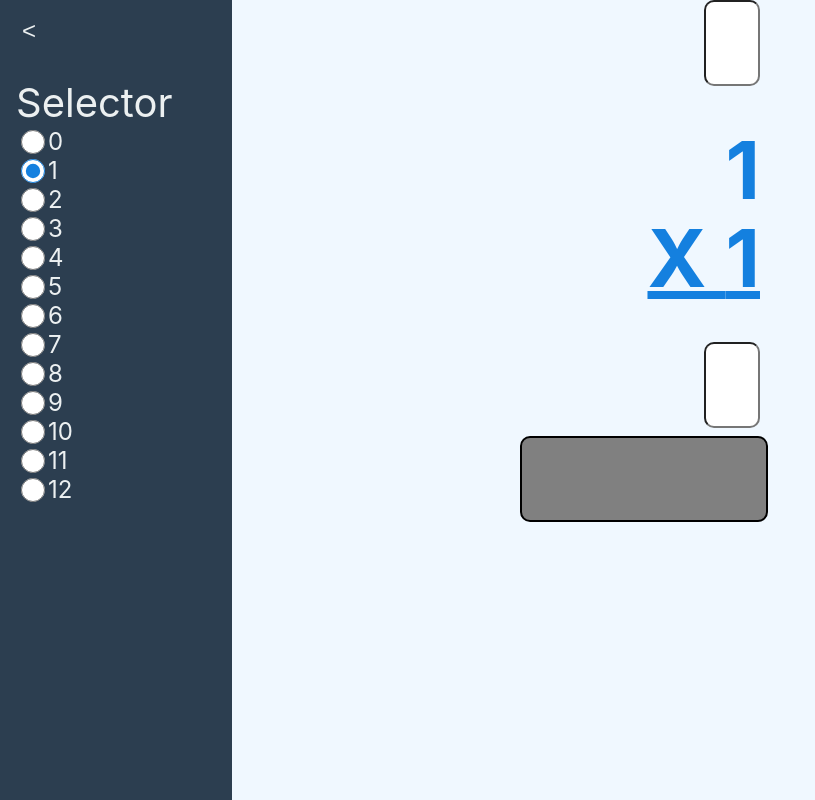
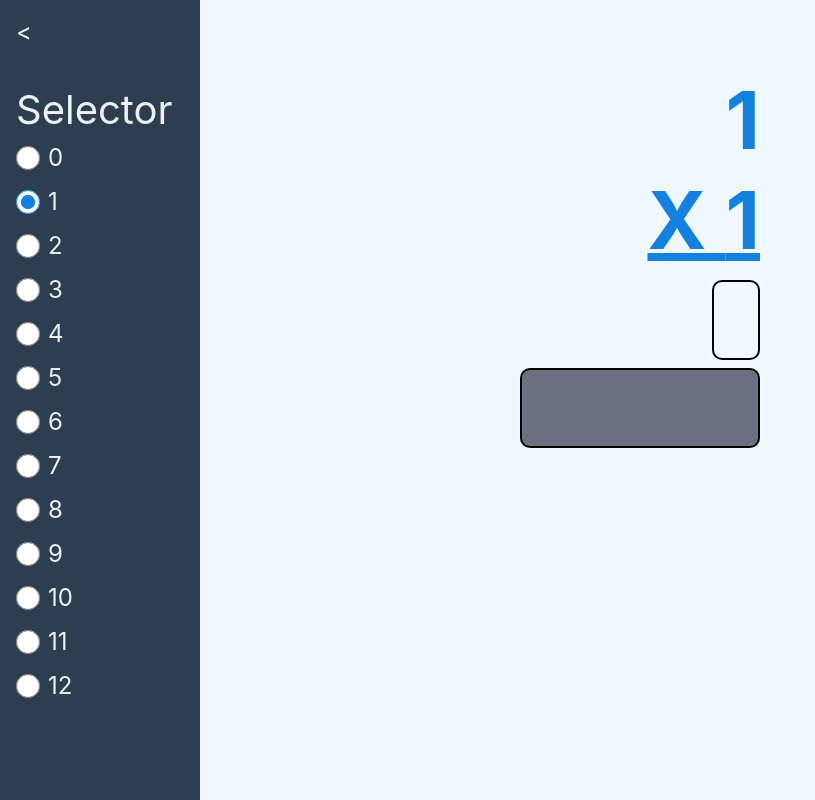
Before and after one commit to SamuelHWhite01/MathCrow, a React (Vite) app: page / in a window 1280 px wide. Shown: the whole page, without its empty margins (0-815 px from the left). Built offline with nearby package versions, Linux system fonts and the light colour scheme.

Commit message:
Finished tailwind integration and added carry box

```diff
--- a/src/App.css
+++ b/src/App.css
@@ -1,17 +1,10 @@
-.factor-box {
-    text-align: right;
-    font-size: 10vh;
-    font-weight: bold;
-    color: rgb(20, 128, 223);
-    width: 30vh;
-    line-height: 1vh;
-    margin: auto;
-}
+@import "tailwindcss";
 .factor-input {
     height: 10vh;
     font-size: 10vh;
     width: 30vh;
     border-radius: 10px;
+    border-width: 2px;
 }
 input[type='number']::-webkit-outer-spin-button,
 input[type='number']::-webkit-inner-spin-button {
@@ -22,100 +15,14 @@ body {
     background-color: aliceblue;
 }
 
-.side-menu {
-    position: fixed;
-    top: 0;
-    left: 0;
-    height: 100%;
-    background-color: #2c3e50;
-    color: #ecf0f1;
-    overflow-x: hidden;
-    transition: width 0.3s ease;
-    padding: 1rem;
-}
-
-.side-menu.open {
-    width: 200px;
-}
-
-.side-menu.collapsed {
-    width: 50px;
-}
-
-.side-menu nav ul {
-    list-style: none;
-    padding: 0;
-}
-
-.side-menu nav ul li {
-    margin: 1rem 0;
-}
-
-.side-menu nav ul li a {
-    color: inherit;
-    text-decoration: none;
-}
-
-.toggle-button {
-    background: none;
-    border: none;
-    color: inherit;
-    font-size: 1.5rem;
-    cursor: pointer;
-    outline: none;
-    margin-bottom: 1rem;
-}
-
-.level-selector {
-    display: flex;
-    flex-direction: column;
-}
-.level-selector-group {
-    display: flex;
-}
-
-.level-selector-button {
-    margin-bottom: auto;
-    display: flex;
-    height: 3vh;
-    width: 3vh;
-    accent-color: rgb(20, 128, 223);
-}
-
-.level-selector-label {
-    font-size: 3vh;
-}
-.level-selector-title {
-    font-size: 5vh;
-}
-
-.product-bar {
-    display: flex;
-    flex-direction: column; /* Stack rows vertically */
-    gap: 8px; /* Space between rows */
-}
-
-.product-bar-row {
-    display: flex;
-    flex-direction: row; /* Arrange inputs in a horizontal row */
-    gap: 8px; /* Space between inputs */
-    justify-content: right;
-}
-
 .product-bar-cell {
     width: 6vh;
     height: 10vh;
-    font-size: 10vh;
+    font-size: 8vh;
+    line-height: 10vh;
+    border-radius: 10px;
+    border-width: 2px;
     text-align: center;
-    border-radius: 10px;
+    padding: 0;
+    box-sizing: border-box;
 }
-
-.product-bar-cell.locked-input {
-    border: 2px solid rgb(0, 0, 0);
-    background-color: rgb(128, 128, 128);
-}
-
-.factor-input.locked-input {
-    border: 2px solid rgb(0, 0, 0);
-    background-color: rgb(128, 128, 128);
-}
--- a/src/components/CarryBar.tsx
+++ b/src/components/CarryBar.tsx
@@ -1,18 +1,32 @@
 import { useEffect, useRef, useState, useMemo } from 'react';
 import { useFactorsContext } from '../context/FactorsContext';
-import Carry from '../types/Carry';
 const CarryBar: React.FC = () => {
     const { setFactors, factors } = useFactorsContext();
     const productBarLength = useMemo(() => factors.product.toString().length, [factors.product]);
     const [carryInput, setCarryInput] = useState<(number | '')[]>(() =>
-        Array.from({ length: productBarLength })
+        Array.from({ length: productBarLength },() => '')
     );
+
+
+
+    useEffect(() => {
+        if(factors.numCorrect % productBarLength === 0) // when a row is complete, clear out the carry
+        setCarryInput(
+            Array.from({ length: productBarLength },() => '')
+        );
+    }, [factors.numCorrect, productBarLength]);
+
+
     const showCarry = (i: number) => {
-        if (factors.carryList.length === 0) {
-            //if there are no carries, then never display anything
+        if(carryInput[i] != '')
+        {
+            return true;
+        }
+        const nextCarry = factors.NextCarry()
+        if(nextCarry === undefined) // if there is not a next carry
+        {
             return false;
         }
-        const nextCarry: Carry = factors.carryList[factors.numCarry];
         if (nextCarry.place !== i) {
             // if the next carry is not at the given value column, then dont display it
             return false;
@@ -24,16 +38,36 @@ const CarryBar: React.FC = () => {
         return true;
     };
 
-    const handleChange = (event: React.ChangeEvent<HTMLInputElement>) => {};
+    const handleChange = (event: React.ChangeEvent<HTMLInputElement>, index: number) => {
+
+        let value: number | '' = ''; // scrape the input to make it into the correct type to be put into gridInput
+        if (event.target.value !== '') {
+            value = Number(event.target.value);
+        }
+        const newGrid = [...carryInput];
+        newGrid[index] = value;
+        setCarryInput(newGrid)
+        const nextCarry = factors.NextCarry();
+        if(nextCarry == undefined)
+        {
+            return
+        }
+        if(value === nextCarry.value) // if the new value is the correct one
+        {
+            factors.CorrectCarry();
+            setFactors(factors.Clone());
+        }
+
+    };
     return (
-        <div className="product-bar-row">
+        <div>
             {carryInput.map((val, i) => (
                 <input
-                    className="product-bar-cell"
+                    className={`product-bar-cell ${!showCarry(i) ? 'invisible' : ''} `}
                     type="number"
                     value={carryInput[i]}
                     key={i}
-                    onChange={(e) => handleChange(e)}
+                    onChange={(e) => handleChange(e, i)}
                 />
             ))}
         </div>
--- a/src/components/FactorBox.tsx
+++ b/src/components/FactorBox.tsx
@@ -4,19 +4,19 @@ import CarryBar from './CarryBar';
 const FactorBox: React.FC = () => {
     const { factors } = useFactorsContext();
     return (
-        <div className="factor-box">
+        <div className="h-[80vh] m-auto flex flex-col items-end w-[30vh]">
             <CarryBar />
-            <p>
+            <div className='leading-none text-[10vh] font-bold text-[rgb(20,128,223)]'>
                 {factors.factor1
                     .toString()
                     .split('')
                     .map((letter, index) => (
                         <span key={index}>{letter}</span>
                     ))}
-            </p>
-            <p>
+            </div>
+            <div className='text-[10vh] font-bold text-[rgb(20,128,223)]'>
                 <u>X {factors.factor2}</u>
-            </p>
+            </div>
             <ProductBar />
         </div>
     );
--- a/src/components/LevelSelector.tsx
+++ b/src/components/LevelSelector.tsx
@@ -1,5 +1,6 @@
 import React, { useState, useEffect } from 'react';
 import { useFactorsContext } from '../context/FactorsContext';
+
 const LevelSelector: React.FC = () => {
     const options = [0, 1, 2, 3, 4, 5, 6, 7, 8, 9, 10, 11, 12];
     const [selected, setSelected] = useState<number>(0);
@@ -16,19 +17,22 @@ const LevelSelector: React.FC = () => {
     };
 
     return (
-        <div className="level-selector">
-            <div className=" level-selector-title">Selector</div>
+        <div className="flex flex-col">
+            <div className="text-[5vh]">Selector</div>
             {options.map((option) => (
-                <label key={option} className="level-selector-group">
+                <label
+                    key={option}
+                    className="flex items-center mb-2"
+                >
                     <input
                         type="radio"
                         name="options"
-                        className="level-selector-button"
+                        className="h-[3vh] w-[3vh] accent-[rgb(20,128,223)] mr-2 cursor-pointer"
                         value={option}
                         checked={selected === option}
                         onChange={handleChange}
                     />
-                    <div className="level-selector-label">{option}</div>
+                    <div className="text-[3vh]">{option}</div>
                 </label>
             ))}
         </div>
--- a/src/components/ProductBar.tsx
+++ b/src/components/ProductBar.tsx
@@ -23,7 +23,8 @@ const ProductBar: React.FC = () => {
             // if the entire grid has been aswered correctly
             setGridComplete(true); // allow the final product box to be entered
         }
-        if (factors.carryList?.[factors.numCarry]?.order ?? -1 === factors.numCorrect) {
+        if ((factors.carryList?.[factors.numCarry]?.order ?? -1) === factors.numCorrect) {
+            console.log(factors.carryList[factors.numCarry].order, factors.numCorrect);
             setActiveCarry(true);
         } else {
             setActiveCarry(false);
@@ -148,16 +149,15 @@ const ProductBar: React.FC = () => {
     };
 
     return (
-        <div className="product-bar">
+        <div className="h-auto flex flex-col gap-2">
             {gridInput.map((row, i) => (
-                <div className="product-bar-row" key={i}>
+                <div className="h-auto flex flex-row gap-2 justify-end" key={i}>
                     {row.map((val, j) => (
                         <input
-                            className={`product-bar-cell ${isLocked(i, j) ? 'locked-input' : ''}`}
+                            className={` product-bar-cell ${isLocked(i,j) ? 'bg-gray-500' : ''}`}
                             type="number"
-                            //placeholder = {factors.productGrid[i][j].toString()}
                             value={gridInput[i]?.[j] ?? ''}
-                            readOnly={isLocked(i, j)}
+                            //readOnly={isLocked(i, j)}
                             key={`${i}-${j}`}
                             onChange={(e) => handleChange(e, i, j)}
                         />
@@ -165,7 +165,7 @@ const ProductBar: React.FC = () => {
                 </div>
             ))}
             <input
-                className={`factor-input ${!gridComplete ? 'locked-input' : ''}`}
+                className={`factor-input ${!gridComplete ? 'bg-gray-500' : ''}`}
                 type="number"
                 onChange={handleSumChange}
                 readOnly={!gridComplete}
--- a/src/components/collapsibleMenu.tsx
+++ b/src/components/collapsibleMenu.tsx
@@ -9,14 +9,19 @@ const CollapsibleMenu: React.FC = () => {
     };
 
     return (
-        <div className={`side-menu ${isOpen ? 'open' : 'collapsed'}`}>
-            <button className="toggle-button" onClick={toggleMenu}>
+        <div
+            className={`fixed top-0 left-0 h-full bg-[#2c3e50] text-[#ecf0f1] overflow-x-hidden transition-all duration-300 p-4 ${isOpen ? 'w-[200px]' : 'w-[50px]'}`}
+        >
+            <button
+                className="bg-none border-none text-inherit text-2xl cursor-pointer outline-none mb-4"
+                onClick={toggleMenu}
+            >
                 {isOpen ? '<' : '>'}
             </button>
             {isOpen && (
                 <nav>
-                    <ul>
-                        <li>
+                    <ul className="list-none p-0">
+                        <li className="my-4">
                             <LevelSelector />
                         </li>
                     </ul>
--- a/src/types/Factors.tsx
+++ b/src/types/Factors.tsx
@@ -65,7 +65,7 @@ class Factors {
                     // if there is a carry, and its place would affect a future multiplication
                     const newcarry: Carry = {
                         value: carryVal,
-                        place: rowlen - curlen,
+                        place: rowlen - curlen-1,
                         order: answerOutput.length,
                     };
                     carryOutput.push(newcarry);
@@ -95,6 +95,7 @@ class Factors {
             this.product = this.factor1 * this.factor2;
             [this.answerList, this.carryList] = this.initAnswers();
             this.numCorrect = 0;
+            this.numCarry = 0;
             this.resetCounter++;
         } else {
             this.index = 0;
@@ -103,13 +104,23 @@ class Factors {
             this.product = this.factor1 * this.factor2;
             [this.answerList, this.carryList] = this.initAnswers();
             this.numCorrect = 0;
+            this.numCarry = 0;
             this.resetCounter++;
         }
     }
     public Correct() {
         this.numCorrect += 1;
     }
-
+    public CorrectCarry(){
+        this.numCarry +=1;
+    }
+    public NextCarry(){
+        if (this.carryList[this.numCarry] !== undefined)
+        {
+            return this.carryList[this.numCarry]
+        }
+        return undefined
+    }
     public Clone() {
         const newInstance = new Factors(this.factor1);
         newInstance.index = this.index;
```
